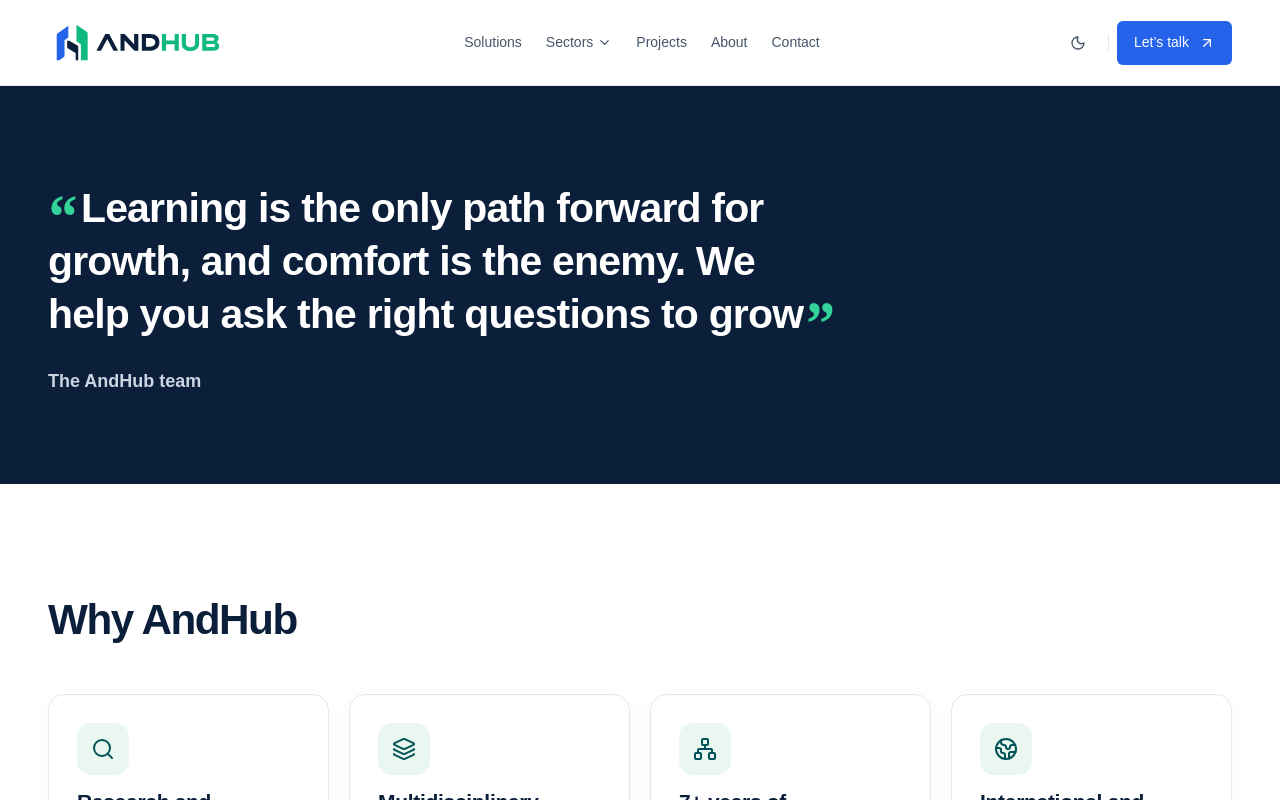
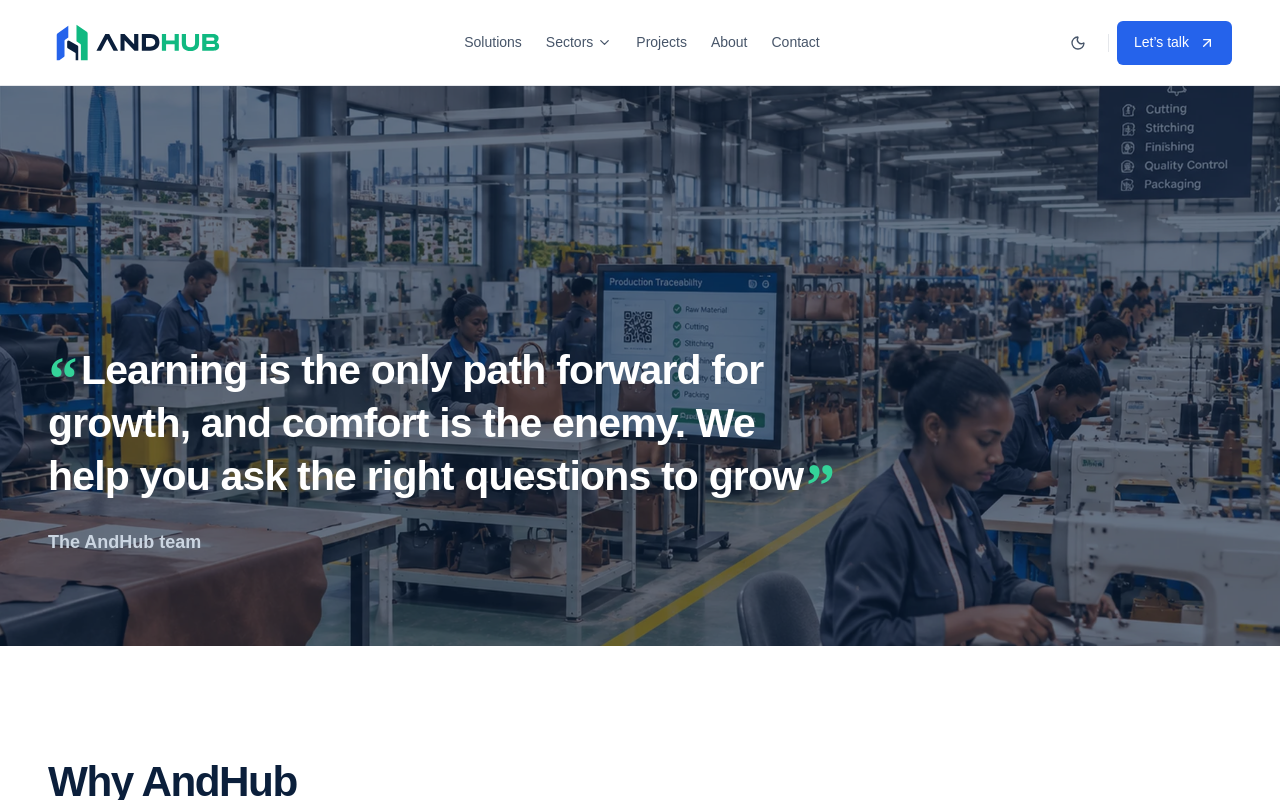
Before and after one commit to 1hubengineering/website-v1, a React (Vite) app: page /about in a window 1280 px wide. Shown: the top 800 px of the page. Built offline with nearby package versions, Linux system fonts and the light colour scheme; a web font is replaced by a local one.

Commit message:
About: leather production line photo behind the header quote

```diff
--- a/public/sectors/CREDITS.md
+++ b/public/sectors/CREDITS.md
@@ -9,6 +9,7 @@ The list is generated from `images` in `src/content/sectors.ts`; to replace a ph
 | food-and-beverage-a.webp | AndHub (supplied 2026-11-26; brand names removed) | AndHub's own image | — |
 | food-and-beverage-b.webp | AndHub (supplied 2026-11-26; brand names removed) | AndHub's own image | — |
 | food-and-beverage-c.webp | AndHub (supplied 2026-11-26; brand names removed) | AndHub's own image | — |
+| about-header.webp (About page header) | AndHub (supplied 2026-11-26) | AndHub's own image | — |
 | leather-and-garments-a.webp | AndHub (supplied 2026-11-26) | AndHub's own image | — |
 | leather-and-garments-b.webp | AndHub (supplied 2026-11-26) | AndHub's own image | — |
 | leather-and-garments-c.webp | AndHub (supplied 2026-11-26) | AndHub's own image | — |
--- a/src/pages/about.tsx
+++ b/src/pages/about.tsx
@@ -20,6 +20,12 @@ export function AboutPage() {
       {/* The team’s own words, quoted. */}
       <PageHero
         statement
+        images={[
+          {
+            src: "sectors/about-header.webp",
+            alt: "A leather production line in Addis Ababa, workers cutting and stitching hides",
+          },
+        ]}
         title={
           <q className="hook-quote">
             Learning is the only path forward for growth, and comfort is the enemy. We help you ask
```
Also changed, not shown: public/sectors/about-header.webp (added).
